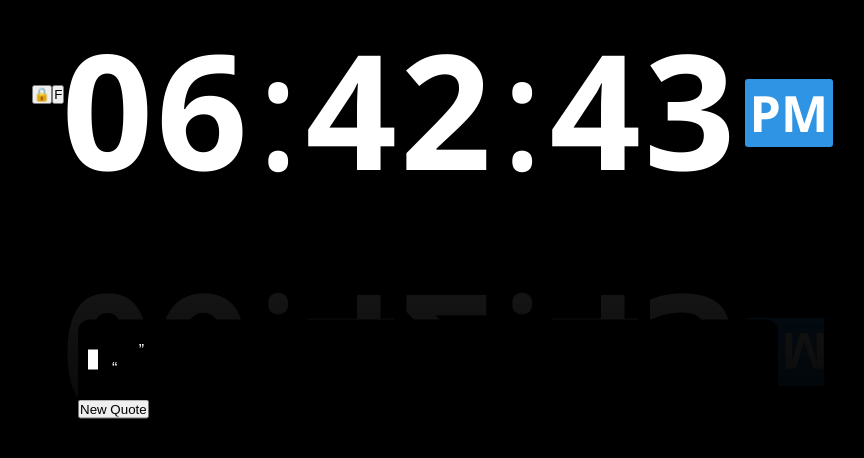
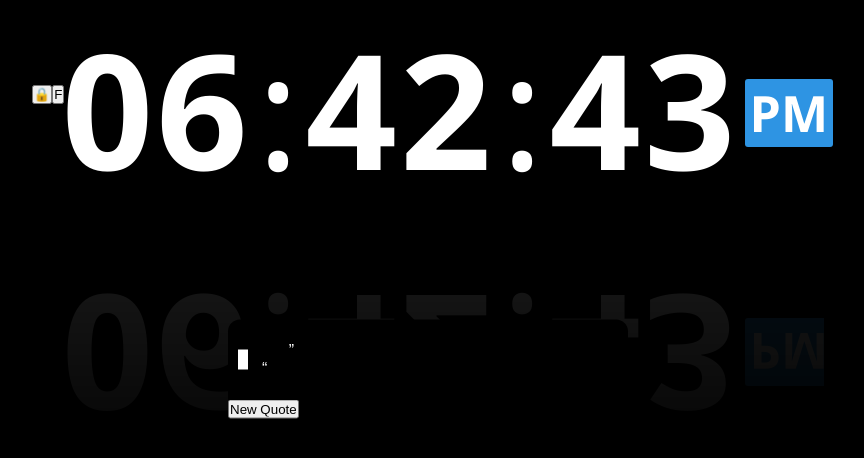
Before and after one commit to prasanthc41m/prasanthc41m.github.io, a PHP site: page /clock/index.html in a window 1280 px wide. Shown: the part 306-764 px from the top of the page, without its empty margins (212-1076 px from the left). Run offline with PHP 8.4, Linux system fonts and the light colour scheme.

Commit message:
Update style.css

```diff
--- a/clock/style.css
+++ b/clock/style.css
@@ -198,7 +198,9 @@ body {
      -moz-user-select: none;
       -ms-user-select: none;
           user-select: none;
-  min-width:700px;
+  min-width:400px;
+  max-width:700px;
+
 
 }
 
```
